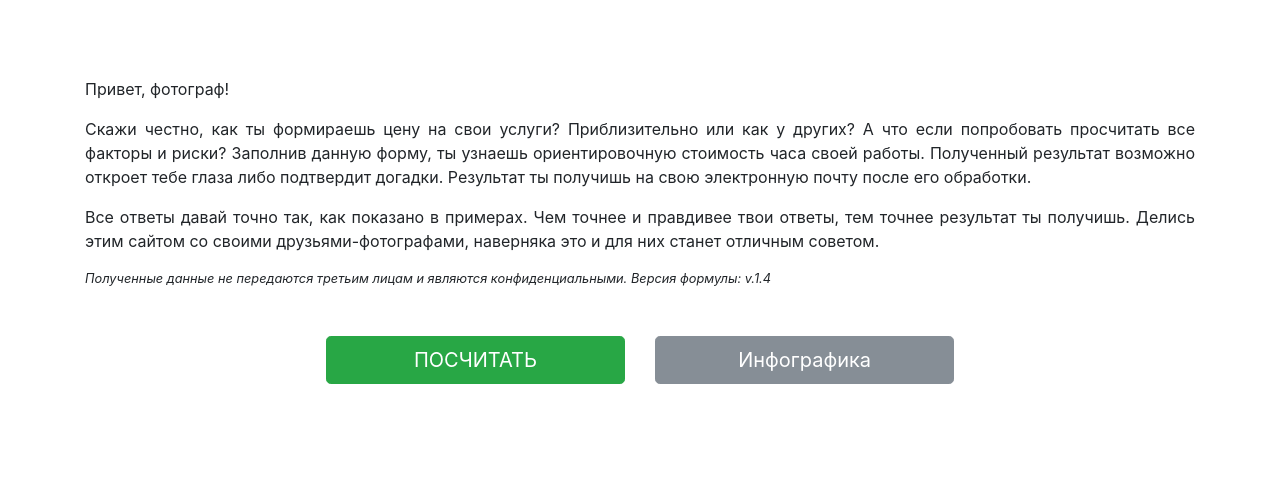
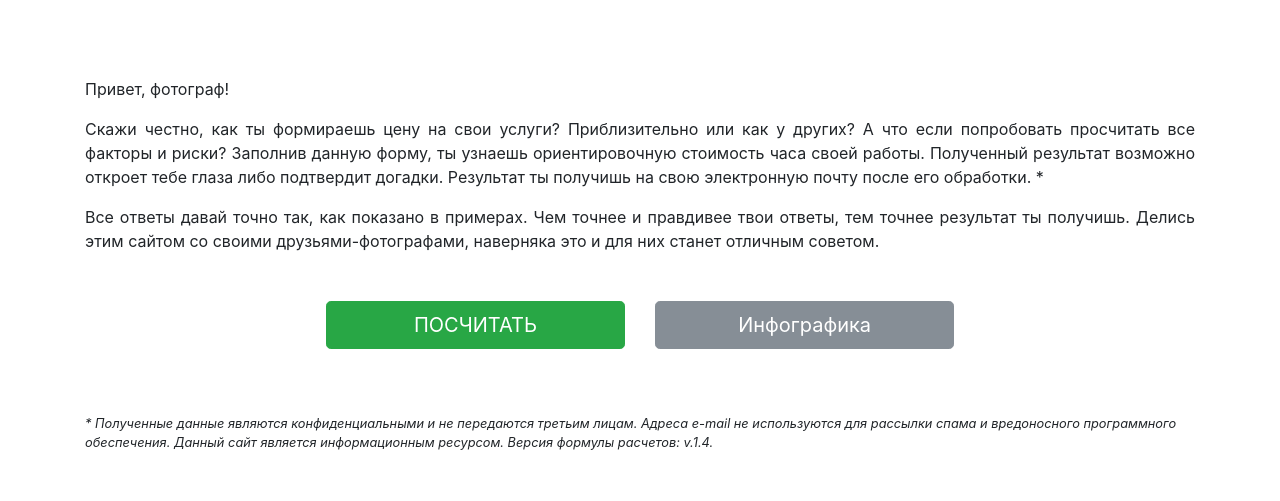
Before and after one commit to dkireev/dkireev.github.io, a PHP site: page / in a window 1280 px wide. Shown: the part 320-821 px from the top of the page. Before the commit the page ends 704 px from the top, so only its background shows below. Run offline with PHP 8.4, Linux system fonts and the light colour scheme; some libraries are stand-ins or nearby versions.

Commit message:
New fixes

```diff
--- a/css/style.css
+++ b/css/style.css
@@ -38,6 +38,9 @@ body {
 }
 .ad {
 	margin-top: 2rem;
+}
+.small {
+	margin: 1rem 0 3rem 0;
 }
 
 @media (max-width: 991px) {
--- a/index.html
+++ b/index.html
@@ -37,9 +37,8 @@
         <div class="row">
             <div class="col-12">
                 <p>Привет, фотограф!</p>
-                <p>Скажи честно, как ты формираешь цену на свои услуги? Приблизительно или как у других? А что если попробовать просчитать все факторы и риски? Заполнив данную форму, ты узнаешь ориентировочную стоимость часа своей работы. Полученный результат возможно откроет тебе глаза либо подтвердит догадки. Результат ты получишь на свою электронную почту после его обработки.</p>
+                <p>Скажи честно, как ты формираешь цену на свои услуги? Приблизительно или как у других? А что если попробовать просчитать все факторы и риски? Заполнив данную форму, ты узнаешь ориентировочную стоимость часа своей работы. Полученный результат возможно откроет тебе глаза либо подтвердит догадки. Результат ты получишь на свою электронную почту после его обработки. *</p>
                 <p>Все ответы давай точно так, как показано в примерах. Чем точнее и правдивее твои ответы, тем точнее результат ты получишь. Делись этим сайтом со своими друзьями-фотографами, наверняка это и для них станет отличным советом.</p>
-                <p class="small"><em>Полученные данные не передаются третьим лицам и являются конфиденциальными. Версия формулы: v.1.4</em></p>
             </div>
         </div>
     </div>
@@ -64,6 +63,11 @@
                 </script>
             </div>
         </div>
+        <div class="row">
+            <div class="col-12">
+                <p class="small"><em>* Полученные данные являются конфиденциальными и не передаются третьим лицам. Адреса e-mail не используются для рассылки спама и вредоносного программного обеспечения. Данный сайт является информационным ресурсом. Версия формулы расчетов: v.1.4.</em></p>
+            </div>
+        </div>
     </div>
     <!-- uSocial -->
     <script async src="https://usocial.pro/usocial/usocial.js?v=6.1.4" data-script="usocial" charset="utf-8"></script>
```
